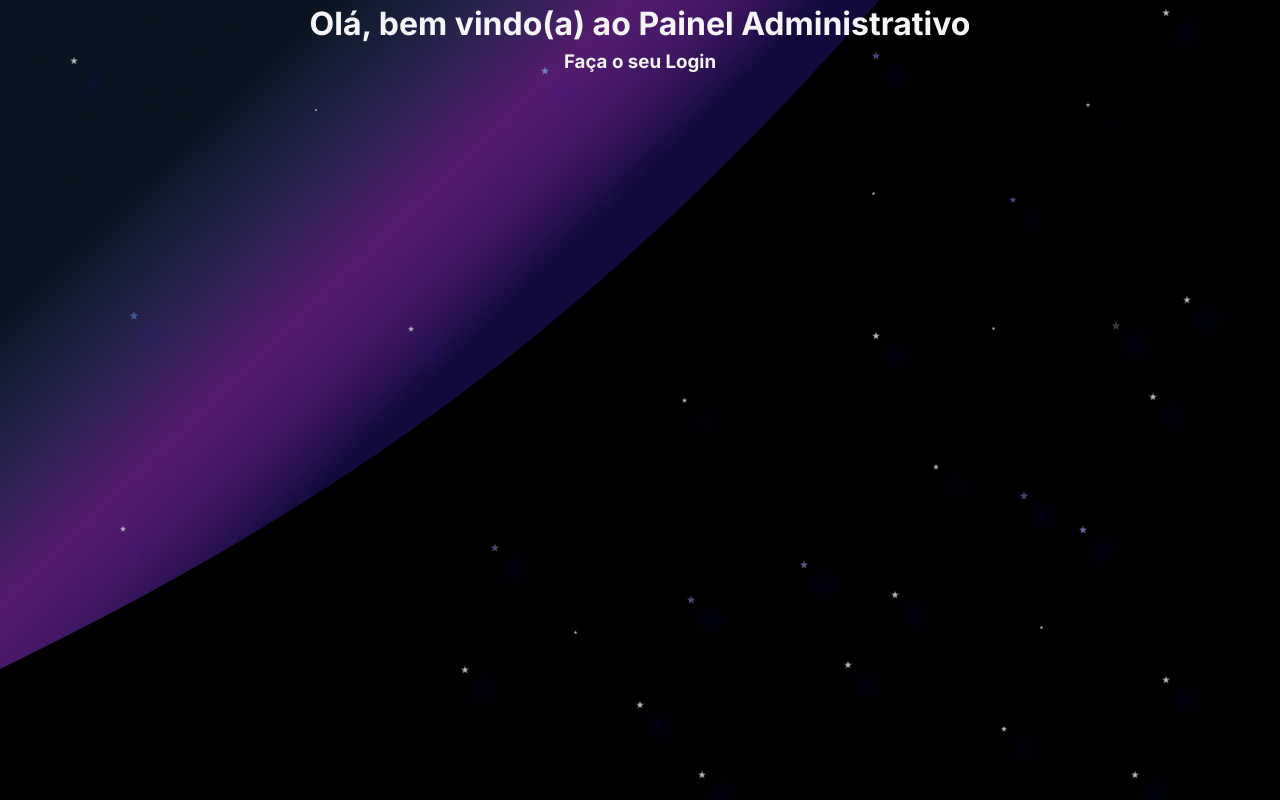
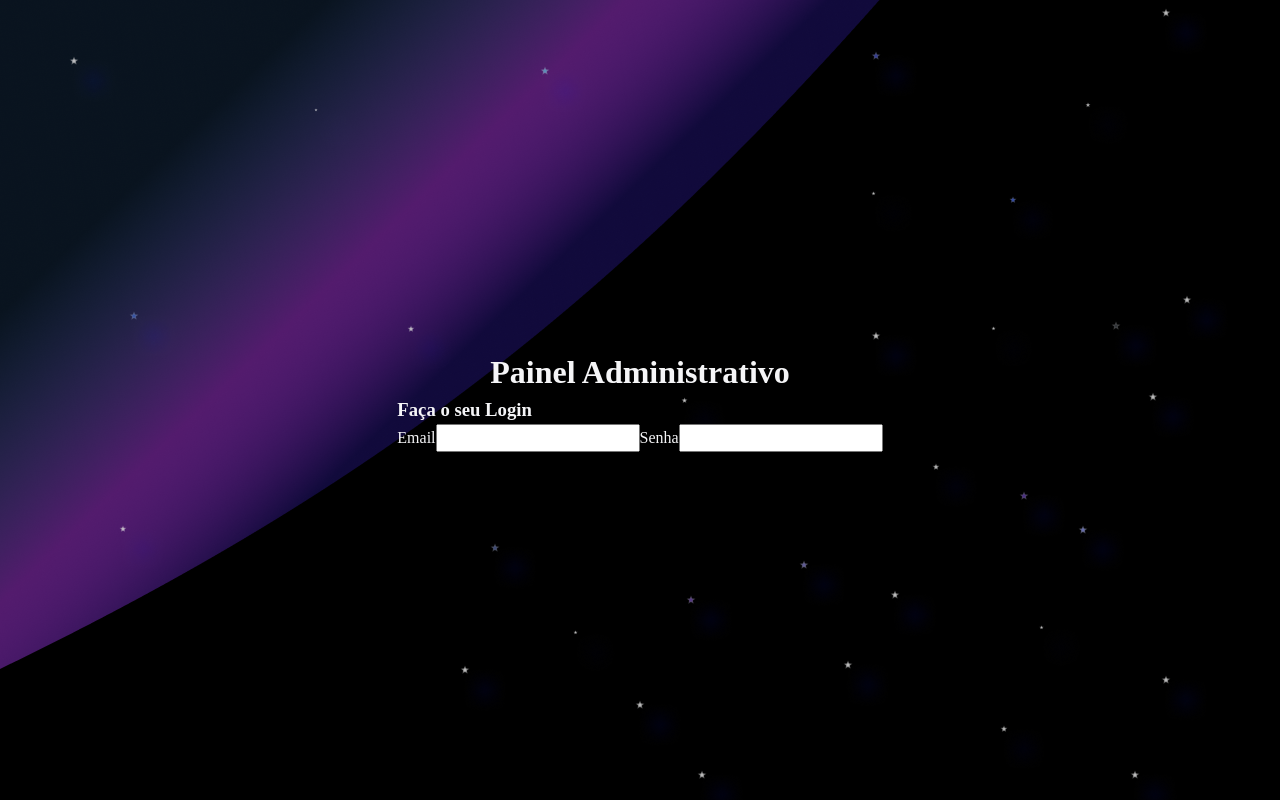
Before and after one commit to m-rcussilva/admin-panel, a Next.js app in the folder admin-panel-frontend/: page / in a window 1280 px wide. Built offline with nearby package versions, Linux system fonts and the light colour scheme.

Commit message:
created: login form and reister page

```diff
--- a/admin-panel-frontend/src/app/globals.css
+++ b/admin-panel-frontend/src/app/globals.css
@@ -1,29 +1,62 @@
 :root {
-    --max-width: 1100px;
-    --border-radius: 12px;
-    --font-mono: ui-monospace, Menlo, Monaco, "Cascadia Mono", "Segoe UI Mono",
-        "Roboto Mono", "Oxygen Mono", "Ubuntu Monospace", "Source Code Pro",
-        "Fira Mono", "Droid Sans Mono", "Courier New", monospace;
+    --white-text-color: #f5f5f7;
+}
+
+*,
+*::before,
+*::after {
+    box-sizing: border-box;
 }
 
 * {
-    box-sizing: border-box;
+    margin: 0;
     padding: 0;
-    margin: 0;
 }
 
 html,
 body {
-    max-width: 100vw;
-    overflow-x: hidden;
+    scroll-behavior: smooth;
 }
 
 body {
-    scroll-behavior: smooth;
     line-height: 1.5;
+    font-synthesis: none;
+    text-rendering: optimizeLegibility;
+    -webkit-font-smoothing: antialiased;
+    -moz-osx-font-smoothing: grayscale;
+    -webkit-text-size-adjust: 100%;
 }
 
 a {
-    color: inherit;
     text-decoration: none;
 }
+
+button {
+    cursor: pointer;
+}
+
+img,
+picture,
+video,
+canvas,
+svg {
+    display: block;
+    max-width: 100%;
+}
+
+input,
+button,
+textarea,
+select {
+    font: inherit;
+}
+
+p,
+h1,
+h2,
+h3,
+h4,
+h5,
+h6 {
+    overflow-wrap: break-word;
+}
--- a/admin-panel-frontend/src/app/layout.tsx
+++ b/admin-panel-frontend/src/app/layout.tsx
@@ -1,8 +1,8 @@
 import type { Metadata } from "next"
-import { Inter } from "next/font/google"
+// import { Inter } from "next/font/google"
 import "./globals.css"
 
-const inter = Inter({ subsets: ["latin"] })
+// const inter = Inter({ subsets: ["latin"] })
 
 export const metadata: Metadata = {
     title: "Painel Administrativo",
@@ -16,7 +16,9 @@ export default function RootLayout({
 }) {
     return (
         <html lang="en">
-            <body className={inter.className}>{children}</body>
+            <body>{children}</body>
         </html>
     )
 }
+
+// className={inter.className}
--- a/admin-panel-frontend/src/app/page.module.css
+++ b/admin-panel-frontend/src/app/page.module.css
@@ -3,6 +3,10 @@
     background-size: cover;
     background-position: center;
     background-repeat: no-repeat;
+
+    display: flex;
+    align-items: center;
+    justify-content: center;
     min-height: 100vh;
 }
 
@@ -10,8 +14,7 @@
     display: flex;
     flex-direction: column;
     justify-content: center;
-    align-items: center;
-    color: #f5f5f7;
+    color: var(--white-text-color);
 }
 
 .HomeTitle {
--- a/admin-panel-frontend/src/app/page.tsx
+++ b/admin-panel-frontend/src/app/page.tsx
@@ -4,10 +4,16 @@ export default function Home() {
     return (
         <div className={styles.HomeContainer}>
             <main className={styles.HomeMain}>
-                <h1 className={styles.HomeTitle}>
-                    Olá, bem vindo(a) ao Painel Administrativo
-                </h1>
+                <h1 className={styles.HomeTitle}>Painel Administrativo</h1>
                 <h3>Faça o seu Login</h3>
+
+                <form action="">
+                    <label htmlFor="">Email</label>
+                    <input type="text" name="" id="" />
+
+                    <label htmlFor="">Senha</label>
+                    <input type="password" name="" id="" />
+                </form>
             </main>
         </div>
     )
--- /dev/null
+++ b/admin-panel-frontend/src/components/Template.module.css
@@ -0,0 +1,5 @@
+.GlobalContainer {
+    max-width: 1280px;
+    margin: 0 auto;
+    border: 1px solid red;
+}
```
Also changed, not shown: admin-panel-frontend/src/components/Template.tsx (added, +22 -0 lines), admin-panel-frontend/src/pages/employees/index.tsx (+7 -3 lines), admin-panel-frontend/src/pages/employees/register/index.tsx (renamed from admin-panel-frontend/src/pages/employees/create.tsx), admin-panel-frontend/src/pages/employees/register/register.module.css (added).
